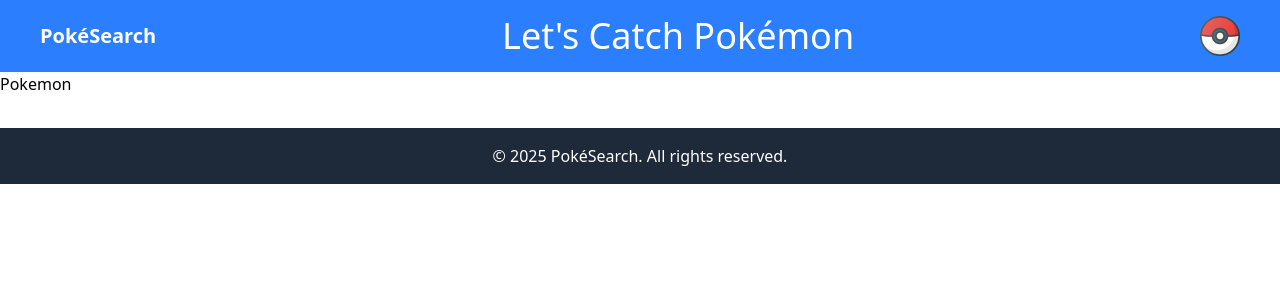
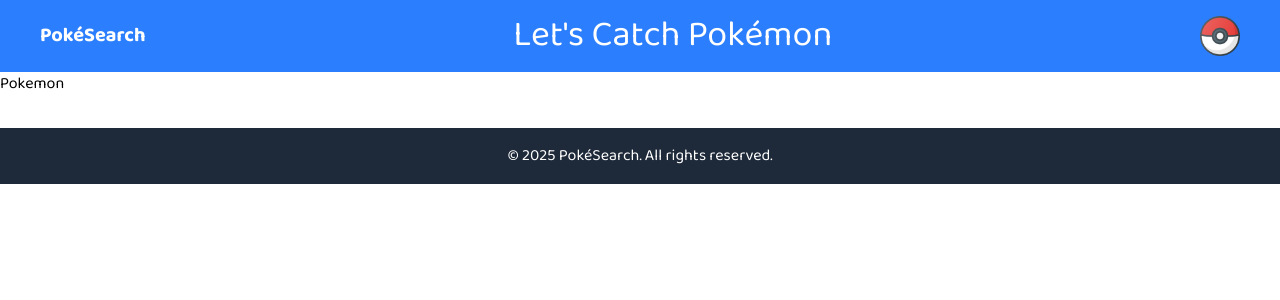
Before and after one commit to utkarsh2004git/my-pokemon-app, a React (Vite) app: page / in a window 1280 px wide. Shown: the top 300 px of the page. Built offline with nearby package versions, Linux system fonts and the light colour scheme.

Commit message:
add Loading

```diff
--- a/index.html
+++ b/index.html
@@ -5,6 +5,9 @@
     <link rel="icon" type="image/svg+xml" href="/pokeball.png" />
     <meta name="viewport" content="width=device-width, initial-scale=1.0" />
     <title>Pokemon-app</title>
+    <link rel="preconnect" href="https://fonts.googleapis.com">
+<link rel="preconnect" href="https://fonts.gstatic.com" crossorigin>
+<link href="https://fonts.googleapis.com/css2?family=Baloo+Bhai+2:wght@400..800&display=swap" rel="stylesheet">
   </head>
   <body>
     <div id="root"></div>
--- /dev/null
+++ b/src/components/Loading.jsx
@@ -0,0 +1,19 @@
+import React from 'react'
+
+const Loading = () => {
+    return (
+
+    <div className='flex justify-center my-10'>
+                <div role="status">
+            <svg aria-hidden="true" className="w-8 h-8 fill-red-500 animate-spin  text-gray-400" viewBox="0 0 100 101" fill="none" xmlns="http://www.w3.org/2000/svg">
+                <path d="M100 50.5908C100 78.2051 77.6142 100.591 50 100.591C22.3858 100.591 0 78.2051 0 50.5908C0 22.9766 22.3858 0.59082 50 0.59082C77.6142 0.59082 100 22.9766 100 50.5908ZM9.08144 50.5908C9.08144 73.1895 27.4013 91.5094 50 91.5094C72.5987 91.5094 90.9186 73.1895 90.9186 50.5908C90.9186 27.9921 72.5987 9.67226 50 9.67226C27.4013 9.67226 9.08144 27.9921 9.08144 50.5908Z" fill="currentColor" />
+                <path d="M93.9676 39.0409C96.393 38.4038 97.8624 35.9116 97.0079 33.5539C95.2932 28.8227 92.871 24.3692 89.8167 20.348C85.8452 15.1192 80.8826 10.7238 75.2124 7.41289C69.5422 4.10194 63.2754 1.94025 56.7698 1.05124C51.7666 0.367541 46.6976 0.446843 41.7345 1.27873C39.2613 1.69328 37.813 4.19778 38.4501 6.62326C39.0873 9.04874 41.5694 10.4717 44.0505 10.1071C47.8511 9.54855 51.7191 9.52689 55.5402 10.0491C60.8642 10.7766 65.9928 12.5457 70.6331 15.2552C75.2735 17.9648 79.3347 21.5619 82.5849 25.841C84.9175 28.9121 86.7997 32.2913 88.1811 35.8758C89.083 38.2158 91.5421 39.6781 93.9676 39.0409Z" fill="currentFill" />
+            </svg>
+
+        </div>
+    </div>
+
+    )
+}
+
+export default Loading
--- a/src/index.css
+++ b/src/index.css
@@ -1 +1,5 @@
 @import "tailwindcss";
+
+*{
+    font-family: "Baloo Bhai 2", serif;
+}
```
